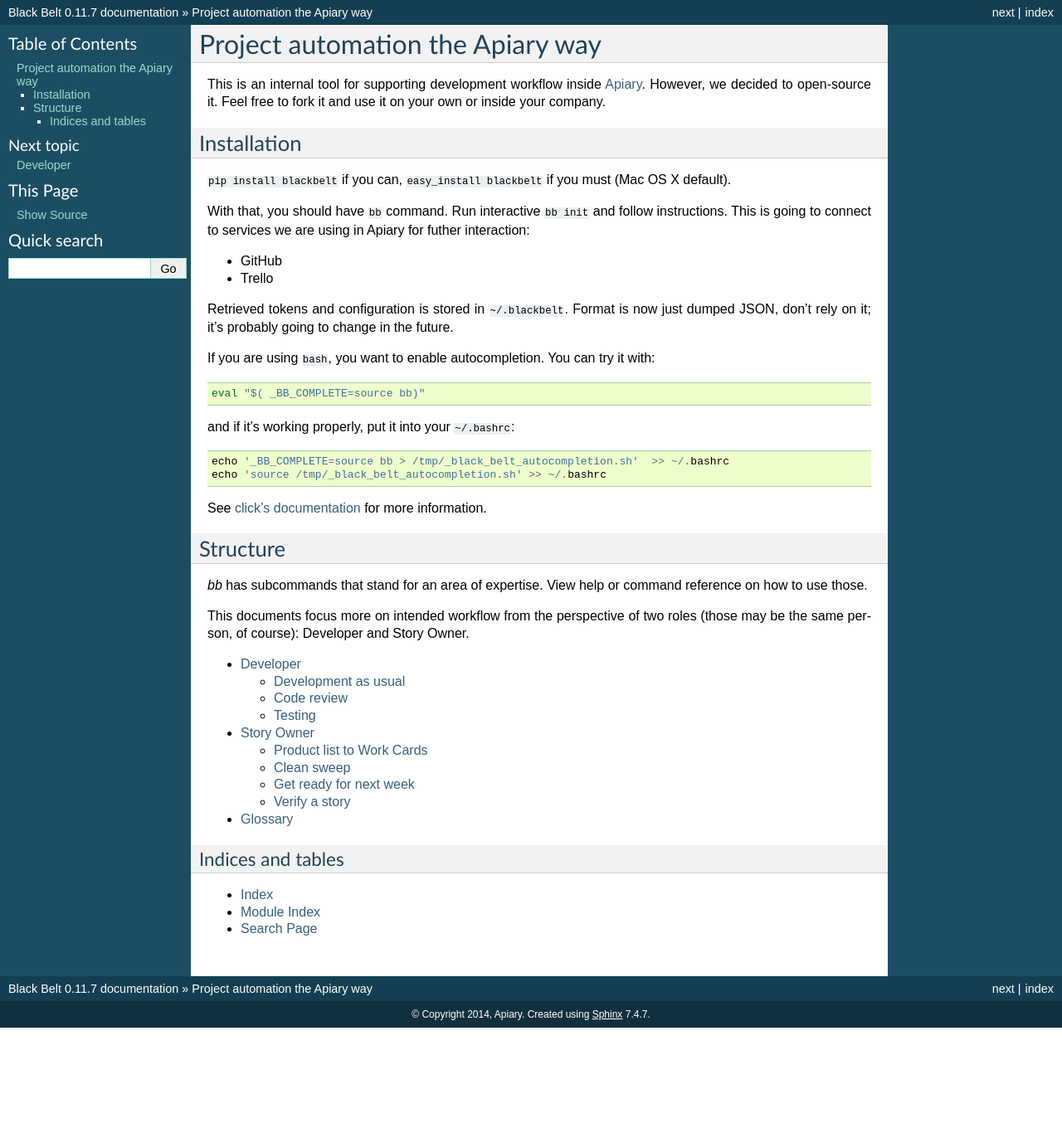
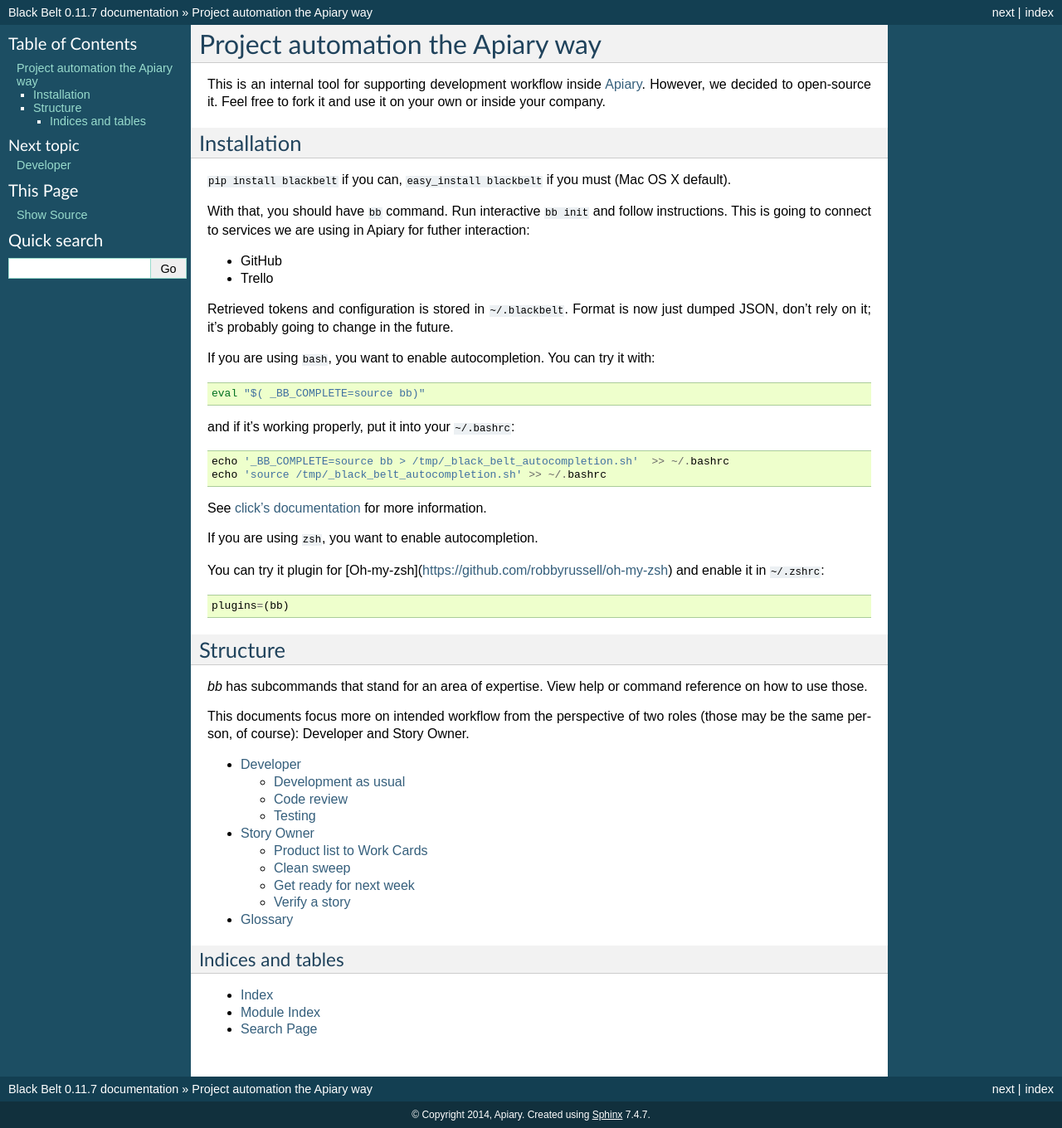
Before and after one commit to apiaryio/black-belt, a Sphinx documentation site: the page built from docs/source/index.rst, in a window 1280 px wide. Shown: the whole page at 83% size. Built offline with Sphinx 7.4.7, drawn with Linux system fonts in a browser that asks for light colours; before the commit the page ends 1239 px from its top, so only the background shows below that.

Commit message:
Add info about zsh autocomplete

```diff
--- a/docs/source/index.rst
+++ b/docs/source/index.rst
@@ -31,6 +31,11 @@
 
 See `click's documentation <http://click.pocoo.org/3/bashcomplete/>`_ for more information.
 
+If you are using ``zsh``, you want to enable autocompletion.
+
+You can try it plugin for [Oh-my-zsh](https://github.com/robbyrussell/oh-my-zsh) and enable it in :file:`~/.zshrc`::
+
+  plugins=(bb)
 
 --------------
 Structure
```
